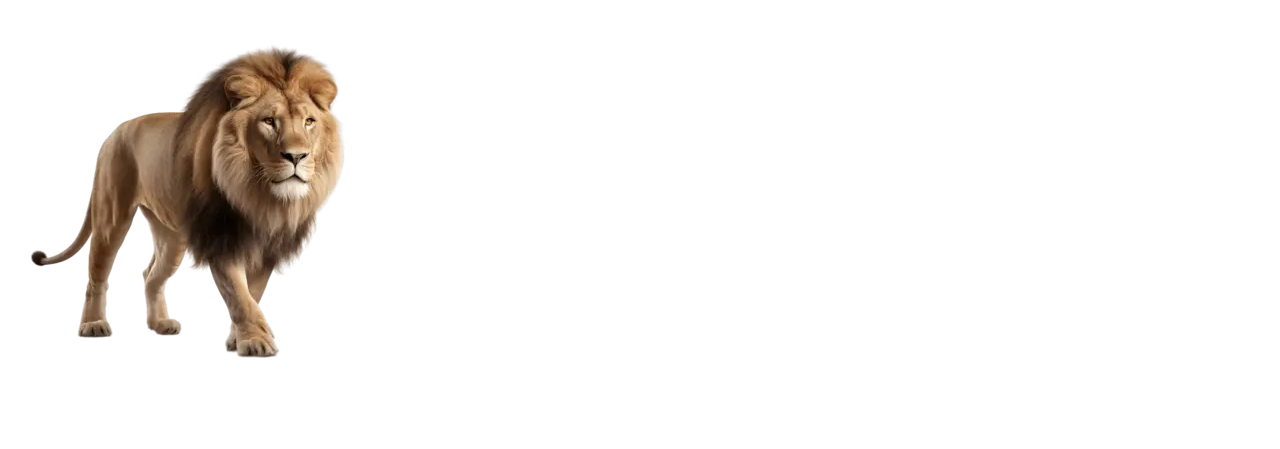
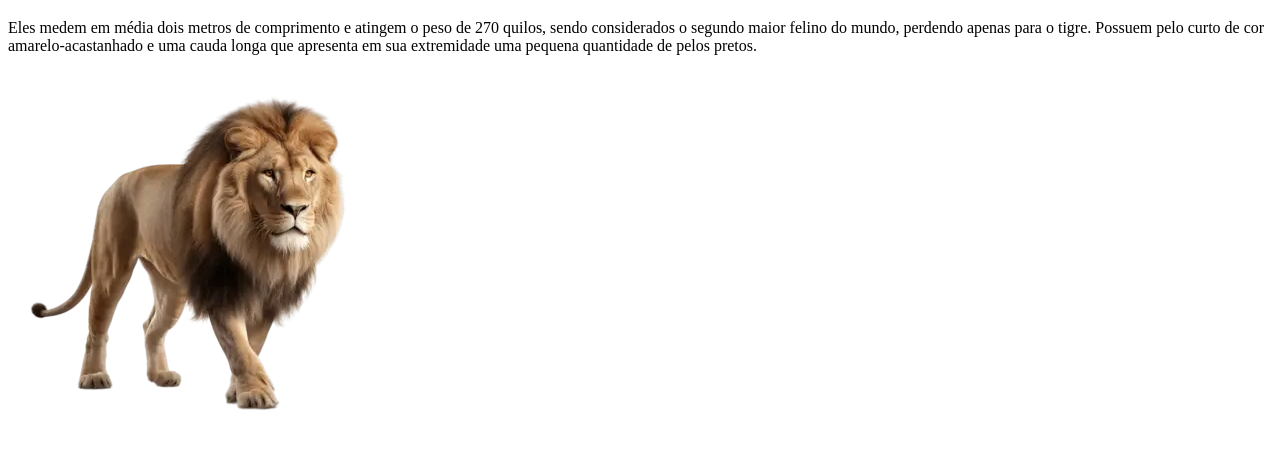
Before and after one commit to Berzni/2binez, a plain HTML site: page index.html in a window 1280 px wide. Shown: the part 61-510 px from the top of the page. Drawn offline with Linux system fonts and the light colour scheme.

Commit message:
Update index.html

```diff
--- a/index.html
+++ b/index.html
@@ -8,7 +8,7 @@
     </head>
     <body>
       <h1>Ola,irei falar um pouco sobre leões</h1>
-      <pEles medem em média dois metros de comprimento e atingem o peso de 270 quilos, sendo considerados o segundo maior felino do mundo, perdendo apenas para o tigre. Possuem pelo curto de cor amarelo-acastanhado e uma cauda longa que apresenta em sua extremidade uma pequena quantidade de pelos pretos.</p>
+      <p>Eles medem em média dois metros de comprimento e atingem o peso de 270 quilos, sendo considerados o segundo maior felino do mundo, perdendo apenas para o tigre. Possuem pelo curto de cor amarelo-acastanhado e uma cauda longa que apresenta em sua extremidade uma pequena quantidade de pelos pretos.</p>
          <img src="leon.png">
     </body>
 <html>
```
